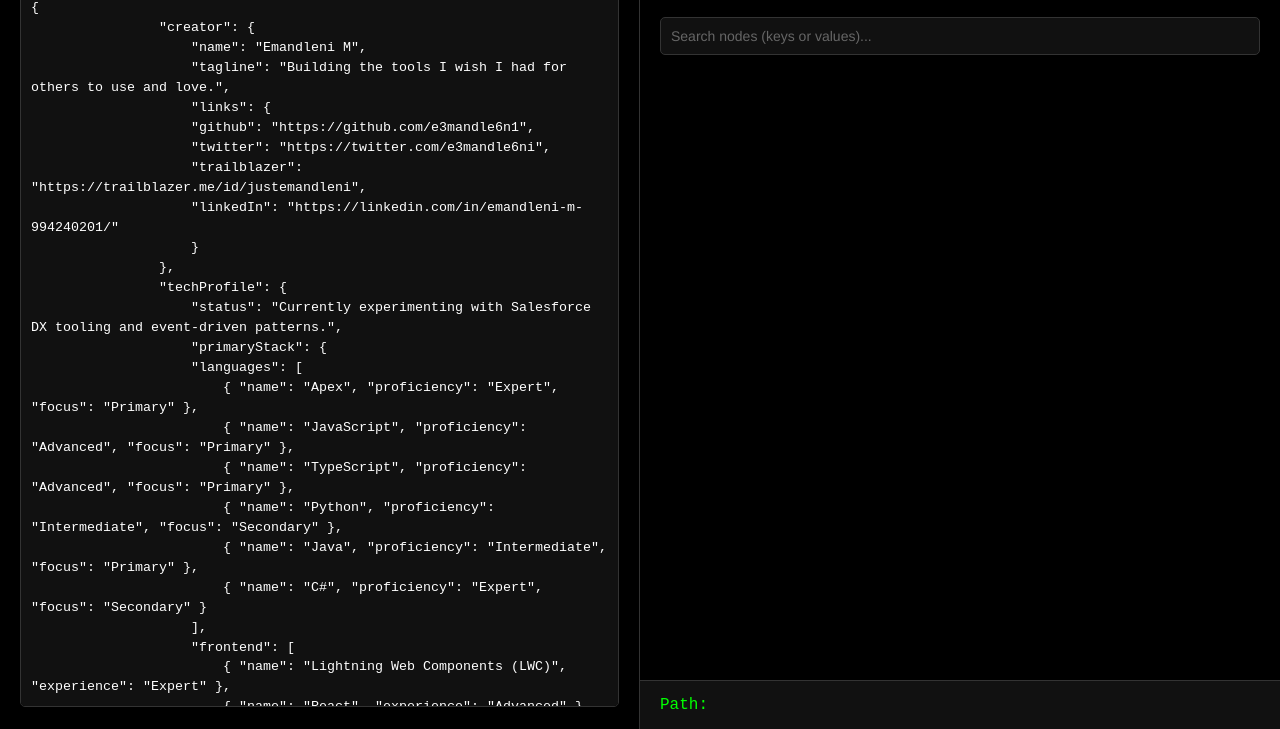
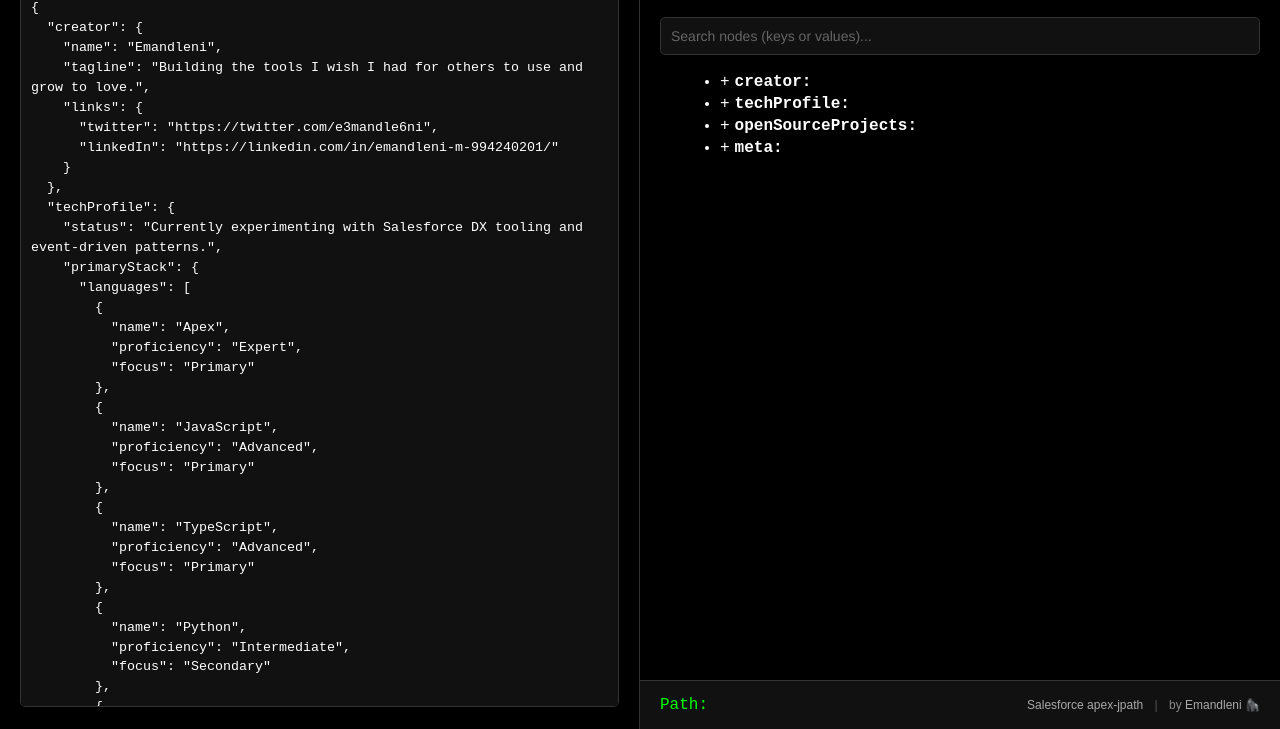
Before and after one commit to e3mandle6n1/apex-jpath, a website: page docs/index.html in a window 1280 px wide. Shown: the part 71-800 px from the top of the page. Drawn offline with Linux system fonts and the light colour scheme.

Commit message:
chore(docs): auto-format on load and add branding footer
Enhances the JSONPath Finder tool for a better first-time user experience and project visibility.

- The placeholder JSON is now automatically parsed and rendered in the hierarchical view on page load, providing an immediate demonstration of the tool's functionality.
- Adds a persistent footer to the bottom bar with links to the `apex-jpath` GitHub repository and the author's profile, connecting the tool directly to the project.
- Refactors the path display logic to accommodate the new footer layout.

```diff
--- a/docs/index.html
+++ b/docs/index.html
@@ -294,6 +294,40 @@
         border-top: 1px solid #333;
         font-family: "Courier New", Courier, monospace;
         color: #0f0;
+        display: flex;
+        justify-content: space-between;
+        align-items: center;
+      }
+
+      #path-text {
+        flex-grow: 1;
+        white-space: nowrap;
+        overflow: hidden;
+        text-overflow: ellipsis;
+      }
+
+      .footer-branding {
+        font-family: "Fira Sans", sans-serif;
+        font-size: 12px;
+        color: #888;
+        text-align: right;
+        white-space: nowrap;
+        margin-left: 20px;
+      }
+
+      .footer-branding a {
+        color: #aaa;
+        text-decoration: none;
+      }
+
+      .footer-branding a:hover {
+        color: #fff;
+        text-decoration: underline;
+      }
+
+      .footer-branding .separator {
+        margin: 0 8px;
+        color: #555;
       }
 
       .node .value {
@@ -332,12 +366,10 @@
         <textarea id="json-input" placeholder="Paste your JSON here...">
 {
                 "creator": {
-                    "name": "Emandleni M",
-                    "tagline": "Building the tools I wish I had for others to use and love.",
+                    "name": "Emandleni",
+                    "tagline": "Building the tools I wish I had for others to use and grow to love.",
                     "links": {
-                    "github": "https://github.com/e3mandle6n1",
                     "twitter": "https://twitter.com/e3mandle6ni",
-                    "trailblazer": "https://trailblazer.me/id/justemandleni",
                     "linkedIn": "https://linkedin.com/in/emandleni-m-994240201/"
                     }
                 },
@@ -350,23 +382,38 @@
                         { "name": "TypeScript", "proficiency": "Advanced", "focus": "Primary" },
                         { "name": "Python", "proficiency": "Intermediate", "focus": "Secondary" },
                         { "name": "Java", "proficiency": "Intermediate", "focus": "Primary" },
-                        { "name": "C#", "proficiency": "Expert", "focus": "Secondary" }
+                        { "name": "C#", "proficiency": "Expert", "focus": "Secondary" },
+                        { "name": "SQL", "proficiency": "Advanced", "focus": "Primary" }
                     ],
                     "frontend": [
+                        { "name": "React", "experience": "Advanced" },
                         { "name": "Lightning Web Components (LWC)", "experience": "Expert" },
-                        { "name": "React", "experience": "Advanced" },
-                        { "name": "Vite", "experience": "Intermediate" }
+                        { "name": "Vite", "experience": "Intermediate" },
+                        { "name": "Tailwind CSS", "experience": "Intermediate" },
+                        { "name": "Salesforce Lightning Design System (SLDS)", "experience": "Advanced" },
+                        { "name": "HTML5 & CSS3", "experience": "Advanced" },
+                        { "name": "Vue.js", "experience": "Beginner" },
+                        { "name": "Svelte", "experience": "Beginner" }
                     ],
                     "backend": [
                         { "name": "Node.js", "experience": "Advanced" },
-                        { "name": "FastAPI", "experience": "Intermediate" }
+                        { "name": "FastAPI", "experience": "Intermediate" },
+                        { "name": "Express.js", "experience": "Advanced" },
+                        { "name": "Spring Boot", "experience": "Intermediate" },
+                        { "name": ".NET Core", "experience": "Advanced" },
+                        { "name": "Flask", "experience": "Beginner" },
+                        { "name": "Django", "experience": "Beginner" }
                     ],
                     "devops": [
                         { "name": "GitHub Actions", "area": "CI/CD Automation" },
                         { "name": "Docker", "area": "Containerization" },
                         { "name": "Salesforce DX (sfDX)", "area": "Salesforce Tooling" },
                         { "name": "GitLab CI", "area": "CI/CD Automation" },
-                        { "name": "Copado CLI", "area": "Salesforce DevOps" }
+                        { "name": "Copado CLI", "area": "Salesforce DevOps" },
+                        { "name": "Jenkins", "area": "CI/CD Automation" },
+                        { "name": "Kubernetes", "area": "Container Orchestration" },
+                        { "name": "Terraform", "area": "Infrastructure as Code" },
+                        { "name": "Ansible", "area": "Configuration Management" }
                     ]
                     },
                     "specialties": [
@@ -385,6 +432,22 @@
                     {
                         "area": "System Architecture",
                         "skills": ["Event-Driven Microservices", "Domain-Driven Design (DDD)"]
+                    },
+                    {
+                        "area": "Web Development",
+                        "skills": ["Responsive Design", "Progressive Web Apps (PWAs)", "Performance Optimisation"]
+                    },
+                    {
+                        "area": "Data Management & Security",
+                        "skills": ["Data Modeling", "Data Migration", "Security Best Practices"]
+                    },
+                    {
+                        "area": "Cloud Platforms",
+                        "skills": ["Salesforce Cloud", "Heroku", "AWS Basics"]
+                    },
+                    {
+                        "area": "Testing & Quality Assurance",
+                        "skills": ["Unit Testing", "Integration Testing", "Test Automation"]
                     }
                     ]
                 },
@@ -451,12 +514,32 @@
         <div id="json-tree"></div>
       </div>
     </div>
-    <div id="path-display">Path:</div>
+    <div id="path-display">
+      <span id="path-text">Path:</span>
+      <div class="footer-branding">
+        <a
+          href="https://github.com/e3mandle6n1/apex-jpath"
+          target="_blank"
+          rel="noopener noreferrer"
+          >Salesforce apex-jpath</a
+        >
+        <span class="separator">|</span>
+        <span
+          >by
+          <a
+            href="https://github.com/e3mandle6n1"
+            target="_blank"
+            rel="noopener noreferrer"
+            >Emandleni 🦍</a
+          ></span
+        >
+      </div>
+    </div>
 
     <script>
       const jsonInput = document.getElementById("json-input");
       const jsonTree = document.getElementById("json-tree");
-      const pathDisplay = document.getElementById("path-display");
+      const pathText = document.getElementById("path-text");
       const searchInput = document.getElementById("search-input");
       const clearSearchBtn = document.getElementById("clear-search");
       const matchCounter = document.getElementById("match-counter");
@@ -688,7 +771,7 @@
         const currentNode = matchedNodes[currentMatchIndex];
         currentNode.classList.add("current-match");
         currentNode.scrollIntoView({ behavior: "smooth", block: "center" });
-        pathDisplay.textContent = `Path: ${currentNode.dataset.path}`;
+        pathText.textContent = `Path: ${currentNode.dataset.path}`;
 
         updateMatchCounter();
       }
@@ -841,7 +924,7 @@
         nodes.forEach((node) => {
           node.addEventListener("mouseover", (event) => {
             event.stopPropagation();
-            pathDisplay.textContent = `Path: ${node.dataset.path}`;
+            pathText.textContent = `Path: ${node.dataset.path}`;
           });
 
           const toggle = node.querySelector(".toggle");
@@ -881,7 +964,7 @@
       }
 
       document.addEventListener("DOMContentLoaded", () => {
-        const formatButton = document.getElementById("format-btn");
+        const formatButton = document.getElementById("format-json-btn");
         if (formatButton) {
           formatButton.click();
         }
```
